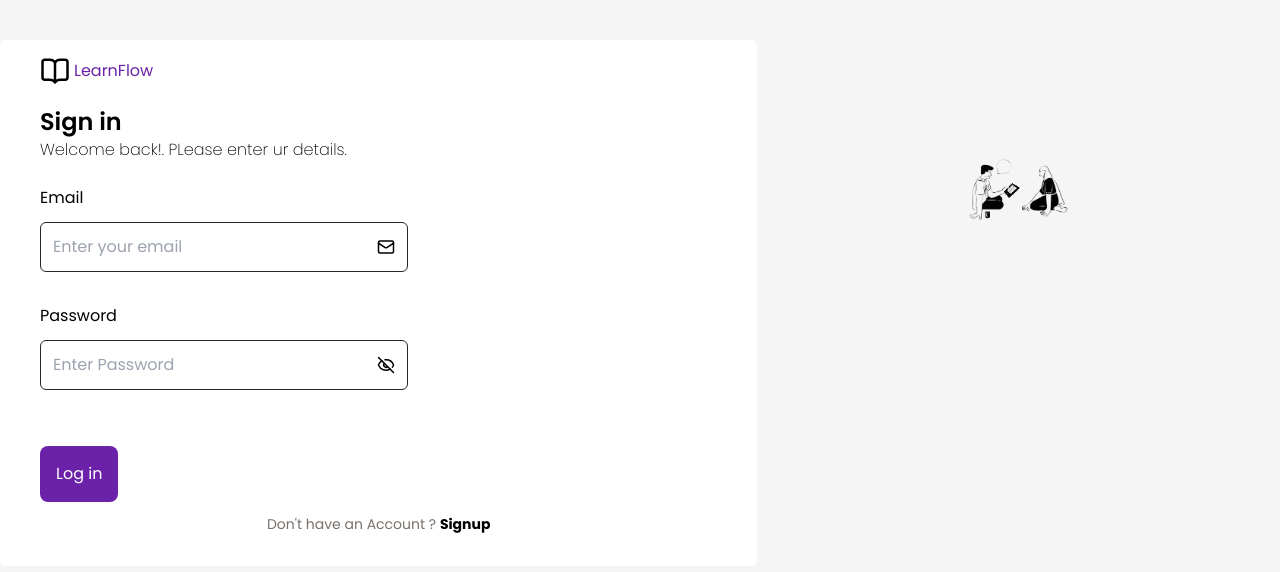
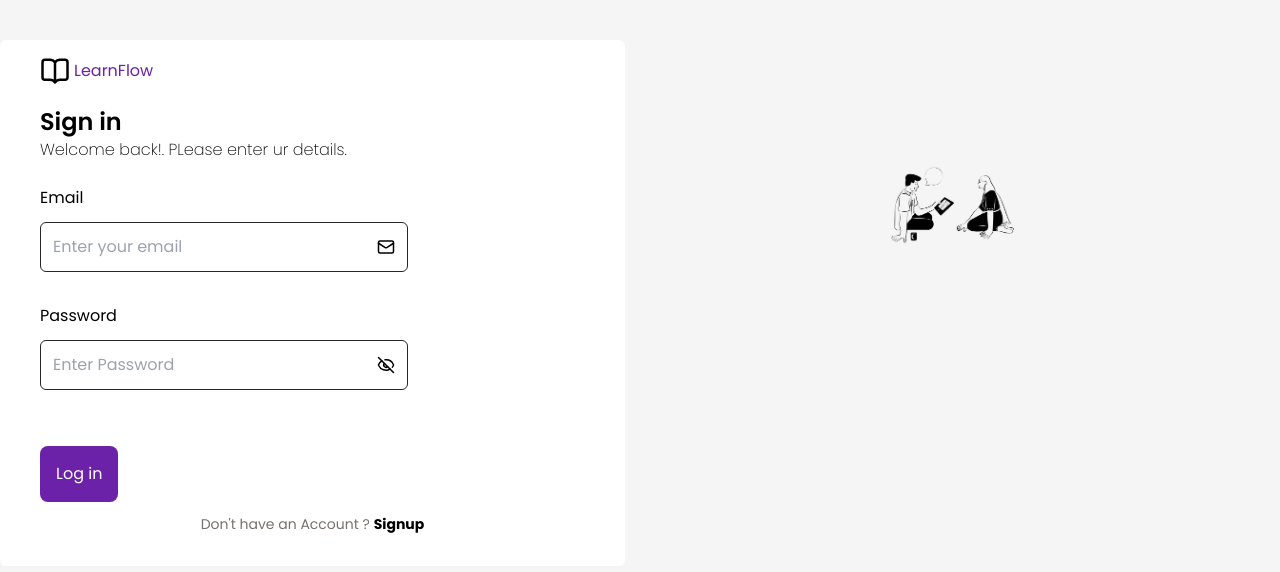
Before and after one commit to Juztice2/LEARNFLOW-MANAGEMENT-SYSTEM, a React (Vite) app: page /Insign in a window 1280 px wide. Shown: the top 572 px of the page. Built offline with nearby package versions, Linux system fonts and the light colour scheme; no server answers.

Commit message:
edited the signin

```diff
--- a/src/components/Insign.jsx
+++ b/src/components/Insign.jsx
@@ -36,7 +36,7 @@ import {
  }
   return(
   <div className="overflow-hidden bg-[#F5F5F5] font-poppins lg:flex">
-  <form onSubmit={handleSubmit} className="bg-white w-[90%] justify-self-center mt-10 px-10 py-4 rounded-md justify-items-start mb-5 lg:w-[60]">
+  <form onSubmit={handleSubmit} className="bg-white w-[90%] justify-self-center mt-10 px-10 py-4 rounded-md justify-items-start mb-5 lg:w-[60%]">
      <div className="flex items-center gap-1">
     <BookOpen size={30} />
    <Link to="/" className="font-poppins text-purple-800  hover:text-slate-400 cursor-pointer active:text-slate-50">LearnFlow</Link>
--- a/src/components/Upsign.jsx
+++ b/src/components/Upsign.jsx
@@ -46,7 +46,7 @@ import { useAuth } from "../Context/authcontext.jsx";
  }
   return(
  <div className="overflow-hidden bg-[#F5F5F5] font-poppins lg:flex">
-  <form onSubmit={handleSubmit} className="bg-white w-[90%] justify-self-center mt-10 px-10 py-4 rounded-md justify-items-start mb-5 lg:w-[60]">
+  <form onSubmit={handleSubmit} className="bg-white w-[90%] justify-self-center mt-10 px-10 py-4 rounded-md justify-items-start mb-5 lg:w-[60%]">
      <div className="flex items-center gap-1">
     <BookOpen size={30} />
    <Link to="/" className="font-poppins text-purple-800  hover:text-slate-400 cursor-pointer active:text-slate-50">LearnFlow</Link>
@@ -86,7 +86,7 @@ import { useAuth } from "../Context/authcontext.jsx";
    <button disabled={loading} type="submit" className="bg-purple-800 text-white p-4 w-full mt-6 rounded-lg  font-poppins hover:bg-slate-400 active:bg-white">
     {loading ? "..." : 'Create your free Account'}
     </button>
-    <p className=" font-poppins justify-self-center mt-3 mb-4  text-stone-500 text-sm ">Already have an Account ? <Link to="/signin" className="text-black font-bold hover:cursor-pointer">Login</Link></p>
+    <p className=" font-poppins justify-self-center mt-3 mb-4  text-stone-500 text-sm ">Already have an Account ? <Link to="/Insign" className="text-black font-bold hover:cursor-pointer">Login</Link></p>
   </form>
 
  </div>
```
